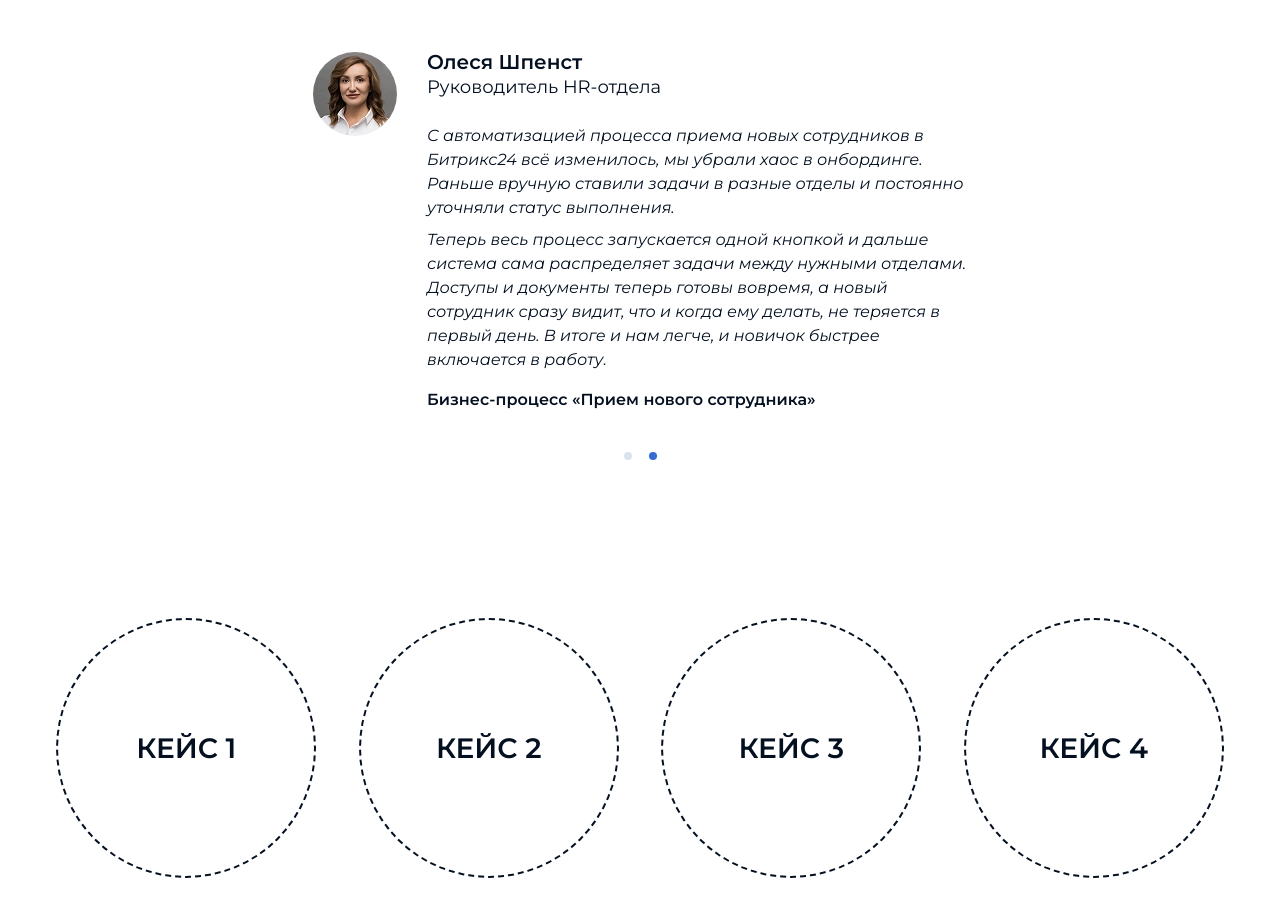
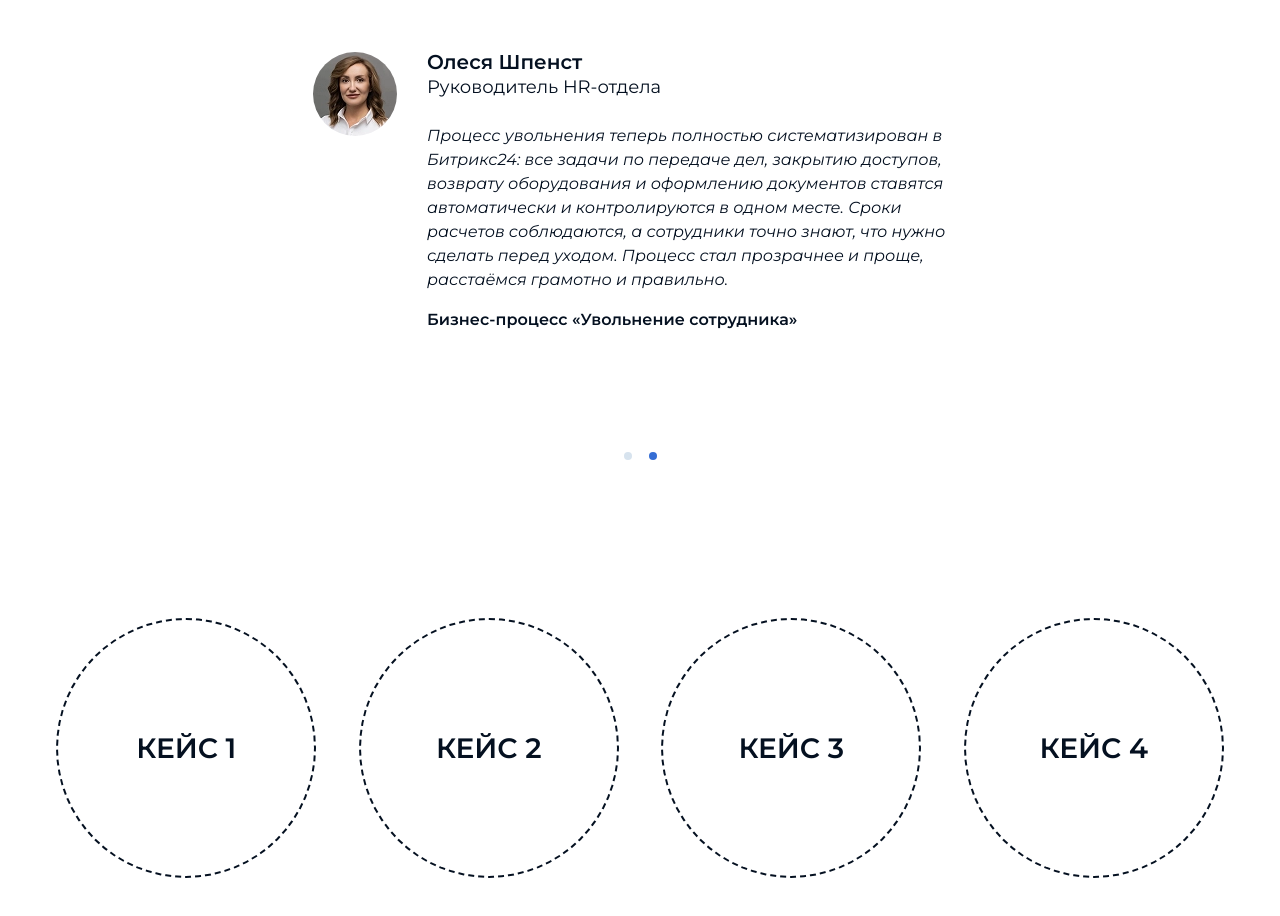
Before and after one commit to SolomonJSX/hr-case, a website built with Vite: page index.html in a window 1280 px wide. Shown: the part 10160-11076 px from the top of the page. Built offline with nearby package versions, Linux system fonts and the light colour scheme; files whose address does not match are found by name.

Commit message:
Update second review slide content in reviews section

```diff
--- a/src/partials/result.html
+++ b/src/partials/result.html
@@ -303,7 +303,7 @@
                         </p>
                     </div>
 
-                    <p class="w-full text-xs sm:text-[13px] lg:text-[16px] leading-[22px] mb-[14px] text-left">
+                    <p class="w-full text-[13px] lg:text-[16px] leading-[22px] mb-[14px] text-left">
                         Информация о кандидатах и результатах работы с ними сохраняется в единой системе. HR может анализировать:
                     </p>
 
--- a/src/partials/review.html
+++ b/src/partials/review.html
@@ -74,25 +74,12 @@
 
                                 <div class="space-y-2 mb-4 sm:mb-[20px]">
                                     <p class="italic text-sm sm:text-[16px] sm:leading-[24px]">
-                                        С автоматизацией процесса приема новых сотрудников в Битрикс24 всё изменилось, мы убрали
-                                        хаос в
-                                        онбординге. Раньше вручную ставили задачи в разные отделы и постоянно уточняли статус
-                                        выполнения.
-                                    </p>
-                                    <p class="italic text-sm sm:text-[16px] sm:leading-[24px]">
-                                        Теперь весь процесс запускается одной кнопкой и дальше система сама распределяет задачи
-                                        между
-                                        нужными отделами. Доступы и документы теперь готовы вовремя, а новый сотрудник сразу видит,
-                                        что
-                                        и
-                                        когда ему делать, не теряется в первый день. В итоге и нам легче, и новичок быстрее
-                                        включается в
-                                        работу.
+                                        Процесс увольнения теперь полностью систематизирован в Битрикс24: все задачи по передаче дел, закрытию доступов, возврату оборудования и оформлению документов ставятся автоматически и контролируются в одном месте. Сроки расчетов соблюдаются, а сотрудники точно знают, что нужно сделать перед уходом. Процесс стал прозрачнее и проще, расстаёмся грамотно и правильно.
                                     </p>
                                 </div>
 
                                 <p class="text-sm sm:text-[16px] sm:leading-[16px] font-semibold">
-                                    Бизнес-процесс «Прием нового сотрудника»
+                                    Бизнес-процесс «Увольнение сотрудника»
                                 </p>
                             </div>
                         </div>
```
